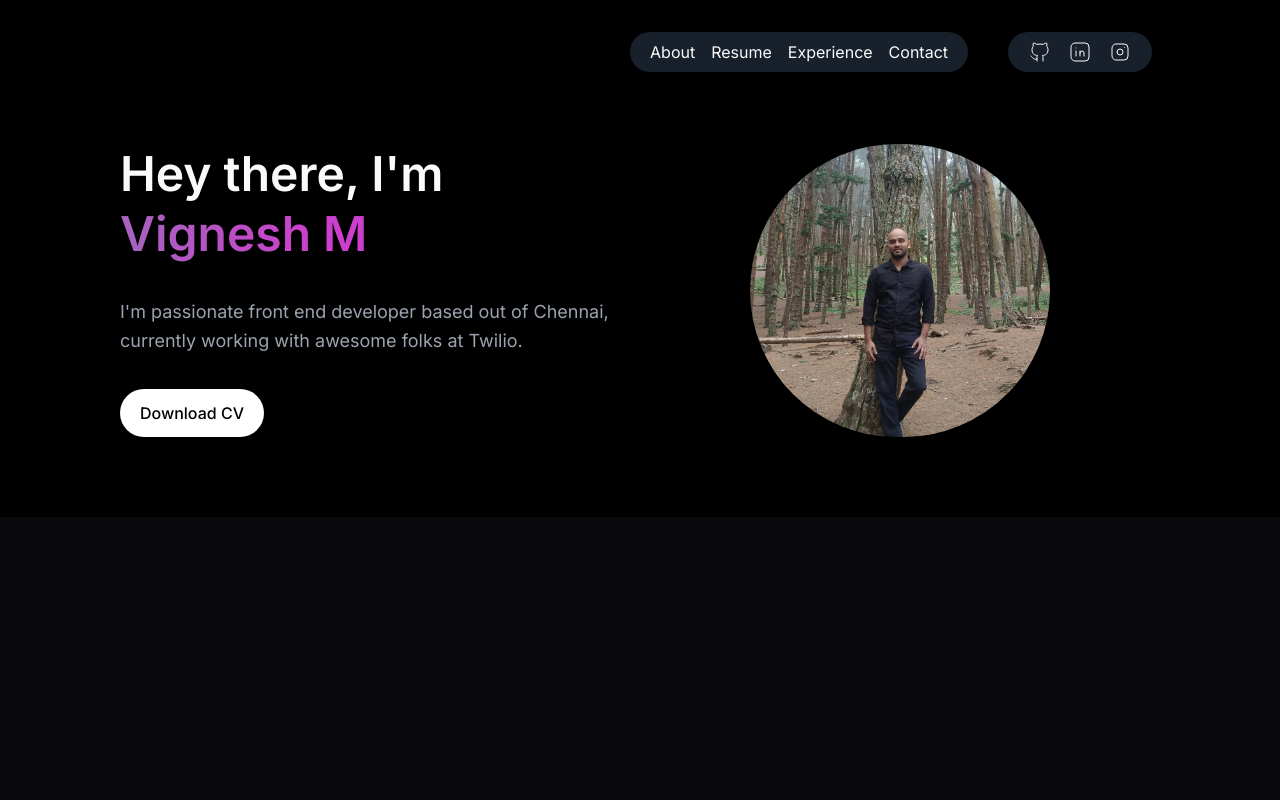
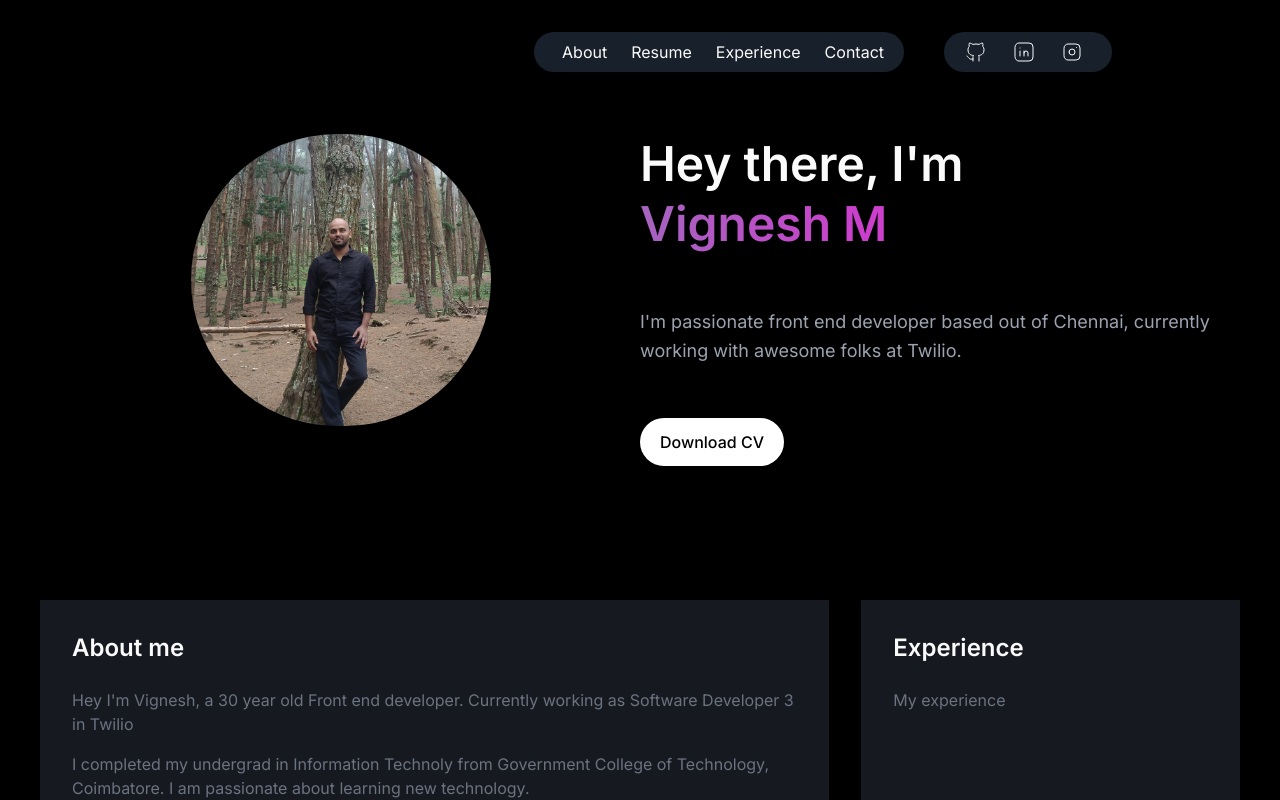
Before and after one commit to vignesh-sivaprakasam/website, a Next.js app: page / in a window 1280 px wide. Built offline with nearby package versions, Linux system fonts and the light colour scheme.

Commit message:
My details section implementation

```diff
--- a/app/layout.tsx
+++ b/app/layout.tsx
@@ -1,5 +1,5 @@
 import type { Metadata } from "next";
-import { Inter, Source_Sans_3 } from "next/font/google";
+import { Inter } from "next/font/google";
 import "./globals.css";
 import { ThemeProvider } from "./provider";
 
@@ -17,7 +17,7 @@ export default function RootLayout({
 }>) {
   return (
     <html lang="en">
-      <body className={`${inter.className}`}>
+      <body className={`${inter.className} h-screen`}>
         <ThemeProvider
           attribute="class"
           defaultTheme="dark"
--- a/app/page.tsx
+++ b/app/page.tsx
@@ -1,6 +1,6 @@
 import Grid from "@/components/Grid";
 import Hero from "@/components/Hero";
-import { FloatingNav } from "@/components/ui/FloatingNavBar";
+
 import FloatNav from "../components/FloatingNavBar";
 import Image from "next/image";
 import { FaHome } from "react-icons/fa";
@@ -9,6 +9,7 @@ import {
   IconBrandLinkedin,
   IconBrandInstagram,
 } from "@tabler/icons-react";
+import { MyDetails } from "@/components/details/MyDetails";
 
 const GENERAL_NAV_ITEMS = [
   { name: "About", link: "/" },
@@ -35,9 +36,7 @@ const SOCIAL_NAV_ITEMS = [
   },
 ];
 
-export default function Home() {
-  return (
-    <>
+const NavBar = () => (
   <header className="absolute top-8 z-10 w-full">
     <div className="flex justify-end mr-32">
       <FloatNav navItems={GENERAL_NAV_ITEMS} />
@@ -46,9 +45,18 @@ export default function Home() {
       </span>
     </div>
   </header>
-      <main className="relative bg-black flex justify-center items-center flex-col overflow-hidden mx-auto sm:px-10 px-5">
-        <div className="max-w-7xl w-full">
+);
+
+export default function Home() {
+  return (
+    <>
+      <main className="relative h-full bg-black flex items-center flex-col mx-auto sm:px-10 px-5 overflow-auto">
+        <div className="max-w-7xl h-full w-full relative">
+          <NavBar />
+          <div className="flex h-[75vh] items-center">
             <Hero />
+          </div>
+          <MyDetails />
         </div>
       </main>
     </>
--- a/components/FloatingNavBar.tsx
+++ b/components/FloatingNavBar.tsx
@@ -18,7 +18,7 @@ const FloatingNavBar: React.FC<FloatingNavBarProps> = ({ navItems }) => {
         <Link
           key={`idx-${index}`}
           href={navItem.link}
-          className="flex justify-center items-center w-fit text-center px-2"
+          className="flex justify-center items-center w-fit text-center px-2 gap-2"
         >
           <span className="inline-block">{navItem.icon}</span>
           <span className="inline-block">{navItem.name}</span>
--- a/components/Grid.tsx
+++ b/components/Grid.tsx
@@ -2,7 +2,12 @@ import React from "react";
 import { BentoGrid, BentoGridItem } from "./ui/BentoGrid";
 import { gridItems } from "@/data";
 
-const Grid = () => {
+interface GridProps {
+  id: string;
+  items: any[];
+}
+
+const Grid: React.FC<GridProps> = ({ id, items }) => {
   return (
     <section id="about">
       <BentoGrid>
--- a/components/Hero.tsx
+++ b/components/Hero.tsx
@@ -7,7 +7,7 @@ import IntroCard from "./IntroCard";
 
 const Hero = () => {
   return (
-    <div className="pb-20 pt-36 px-20">
+    <div className="mx-auto">
       <IntroCard />
       {/* <div className="flex justify-center relative my-20 z-10">
         <div className="mx-w-[90vw] md:max-w-2xl lg:max-w-[60vw] flex flex-col items-center justify-center">
--- a/components/IntroCard.tsx
+++ b/components/IntroCard.tsx
@@ -13,16 +13,20 @@ const IntroText = () => {
         I&apos;m passionate front end developer based out of Chennai, currently
         working with awesome folks at Twilio.
       </div>
-      <button className="bg-white text-black p-3 px-5 rounded-full w-fit font-medium zoom hover:bg-gray-200">
+      <a
+        className="bg-white text-black p-3 px-5 rounded-full w-fit font-medium zoom hover:bg-gray-200"
+        href="/assets/vignesh-resume.pdf"
+        target="_blank"
+      >
         Download CV
-      </button>
+      </a>
     </div>
   );
 };
 
 const Photo = () => {
   return (
-    <div className="flex-1 flex justify-center">
+    <div className="flex-1 flex justify-center mb-10">
       <Image
         src="/photo.jpg"
         width={300}
@@ -36,9 +40,9 @@ const Photo = () => {
 
 const IntroCard = () => {
   return (
-    <div className="relative flex">
+    <div className="relative flex flex-col md:flex-row">
+      <Photo />
       <IntroText />
-      <Photo />
     </div>
   );
 };
--- /dev/null
+++ b/components/details/AboutMe.tsx
@@ -0,0 +1,24 @@
+import { DetailsCard } from "./DetailsCard";
+
+export const AboutMe = () => {
+  return (
+    <DetailsCard title="About me">
+      <p className="mb-4">
+        Hey I&apos;m Vignesh, a 30 year old Front end developer. Currently
+        working as Software Developer 3 in Twilio
+      </p>
+      <p className="mb-4">
+        I completed my undergrad in Information Technoly from Government College
+        of Technology, Coimbatore. I am passionate about learning new
+        technology.
+      </p>
+      <p className="mb-4">
+        I started my career in Zoho corporation in 2016, where I worked in Zoho
+        Sheet. The complexity in developing Zoho sheet fascinated me to improve
+        my skills in Front end development. I worked there for close to 5 years
+        later switched to Twilio.
+      </p>
+      <p className="mb-4">I joined Twilio Inc at the end of 2020. </p>
+    </DetailsCard>
+  );
+};
--- /dev/null
+++ b/components/details/DetailsCard.tsx
@@ -0,0 +1,14 @@
+export const DetailsCard = ({
+  title,
+  children,
+}: {
+  title: string;
+  children: React.ReactNode;
+}) => {
+  return (
+    <div className=" rounded-full border-red-500 border-1">
+      <h2 className="text-2xl font-semibold mb-6">{title}</h2>
+      <div className="text-gray-500">{children}</div>
+    </div>
+  );
+};
--- /dev/null
+++ b/components/details/MyDetails.tsx
@@ -0,0 +1,45 @@
+import { BentoGrid, BentoGridItem } from "../ui/BentoGrid";
+
+import { DetailsCard } from "./DetailsCard";
+import { MySkills } from "./MySkills";
+import { AboutMe } from "./AboutMe";
+
+const Experience = () => {
+  return (
+    <DetailsCard title="Experience">
+      <>My experience</>
+    </DetailsCard>
+  );
+};
+
+export const MyDetails = () => {
+  const gridClasses = "grid-cols-3 grid-rows-5 gap-8";
+  const itemClasses = "col-span-full bg-gray-700/40 p-8";
+  return (
+    <section id="my-details">
+      <BentoGrid className={gridClasses}>
+        <BentoGridItem
+          key="about"
+          id="about"
+          className={`md:col-span-2 row-span-3 ${itemClasses}`}
+        >
+          <AboutMe />
+        </BentoGridItem>
+        <BentoGridItem
+          key="experience"
+          id="experience"
+          className={`md:col-span-1 row-span-3 ${itemClasses}`}
+        >
+          <Experience />
+        </BentoGridItem>
+        <BentoGridItem
+          key="skills"
+          id="skills"
+          className={`md:col-span-3 row-span-2 ${itemClasses}`}
+        >
+          <MySkills />
+        </BentoGridItem>
+      </BentoGrid>
+    </section>
+  );
+};
--- /dev/null
+++ b/components/details/MySkills.tsx
@@ -0,0 +1,36 @@
+import { IconArrowRight } from "@tabler/icons-react";
+import { DetailsCard } from "./DetailsCard";
+
+export const MySkills = () => {
+  const ListItem = ({
+    name,
+    isBeginner = false,
+  }: {
+    name: string;
+    isBeginner?: boolean;
+  }) => (
+    <li className="flex gap-4">
+      <IconArrowRight stroke={1} className="text-cyan-500" /> {name}{" "}
+      {isBeginner && <>🌱</>}
+    </li>
+  );
+  return (
+    <DetailsCard title="My skills">
+      <p>
+        I constantly learn new and exciting concepts in computer science and web
+        development. I try applying these concepts to solve real-world problems.
+        A few technologies I enjoy working with:
+      </p>
+      <ul className="mt-10 grid gap-5 sm:grid-cols-2 md:grid-cols-3 lg:grid-cols-4">
+        <ListItem name="React" />
+        <ListItem name="Typescript" />
+        <ListItem name="Redux" />
+        <ListItem name="Next.js" isBeginner={true} />
+        <ListItem name="CSS, Tailwind CSS" />
+        <ListItem name="Node.js" />
+        <ListItem name="Jest" />
+        <ListItem name="Cypress" />
+      </ul>
+    </DetailsCard>
+  );
+};
--- a/components/ui/BentoGrid.tsx
+++ b/components/ui/BentoGrid.tsx
@@ -7,16 +7,7 @@ export const BentoGrid = ({
   className?: string;
   children?: React.ReactNode;
 }) => {
-  return (
-    <div
-      className={cn(
-        "grid md:auto-rows-[18rem] grid-cols-1 md:grid-cols-3 gap-4 max-w-7xl mx-auto ",
-        className
-      )}
-    >
-      {children}
-    </div>
-  );
+  return <div className={cn("grid mx-auto", className)}>{children}</div>;
 };
 
 export const BentoGridItem = ({
@@ -30,35 +21,19 @@ export const BentoGridItem = ({
   imgClassName,
   titleClassName,
   spareImg,
+  children,
 }: {
   className?: string;
   title?: string | React.ReactNode;
   description?: string | React.ReactNode;
   header?: React.ReactNode;
   icon?: React.ReactNode;
-  id: number;
+  id: string;
   img?: string;
   imgClassName?: string;
   titleClassName?: string;
   spareImg?: string;
+  children?: React.ReactNode;
 }) => {
-  return (
-    <div
-      className={cn(
-        "row-span-1 relative rounded-xl group/bento hover:shadow-xl transition duration-200 shadow-input dark:shadow-none p-4 dark:bg-black dark:border-white/[0.2] bg-white border border-transparent justify-between flex flex-col space-y-4",
-        className
-      )}
-    >
-      {header}
-      <div className="group-hover/bento:translate-x-2 transition duration-200">
-        {icon}
-        <div className="font-sans font-bold text-neutral-600 dark:text-neutral-200 mb-2 mt-2">
-          {title}
-        </div>
-        <div className="font-sans font-normal text-neutral-600 text-xs dark:text-neutral-300">
-          {description}
-        </div>
-      </div>
-    </div>
-  );
+  return <div className={cn("", className)}>{children}</div>;
 };
```
Also changed, not shown: 1 other file (tests, documents, lock files or other folders). Lines whose indentation alone changed are shown as unchanged.
